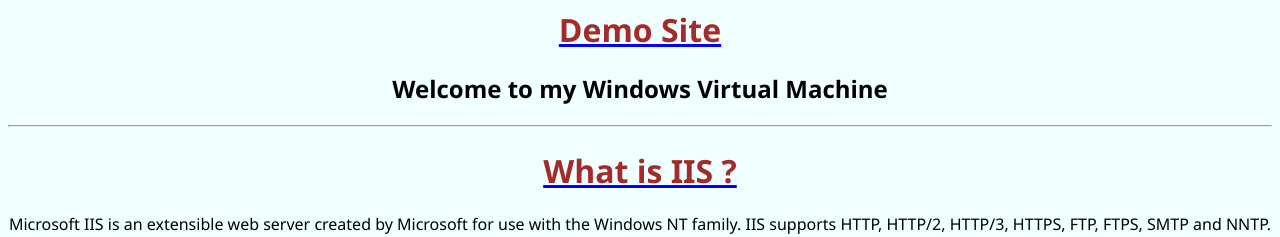
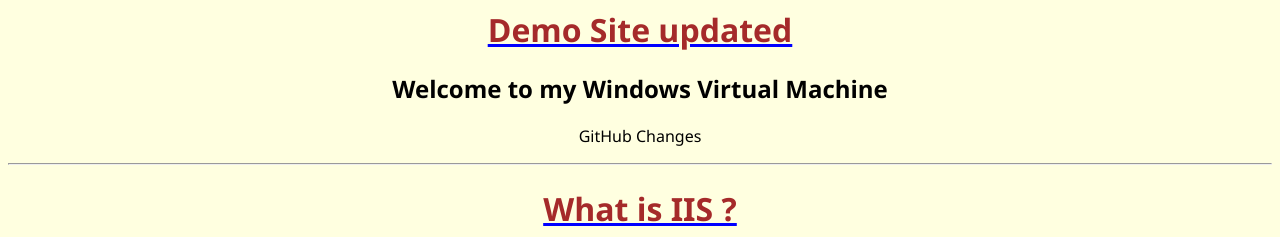
Before and after one commit to HemaliDamania/FDPHemali1, a plain HTML site: page index.html in a window 1280 px wide. Shown: the top 237 px of the page. Drawn offline with Linux system fonts and the light colour scheme.

Commit message:
Update index.html

```diff
--- a/index.html
+++ b/index.html
@@ -6,7 +6,7 @@
         <style>
             body
             {
-                background-color: azure;
+                background-color: lightyellow;
                 font-family: 'Segoe UI';
                 text-align: center;
             }
@@ -18,8 +18,9 @@
         </style>
     </head>
     <body>
-        <h1> Demo Site</h1>
+        <h1> Demo Site updated </h1>
         <h2> Welcome to my Windows Virtual Machine</h2>
+        <p> GitHub Changes </p>
         <hr>
         <h1> What is IIS ? </h1>
         <p>Microsoft IIS is an extensible web server created by Microsoft for use with the Windows NT family. IIS supports HTTP, HTTP/2, HTTP/3, HTTPS, FTP, FTPS, SMTP and NNTP. It has been an integral part of the Windows NT family since Windows NT 4.0, though it may be absent from some editions, and is not active by default</p>
```
